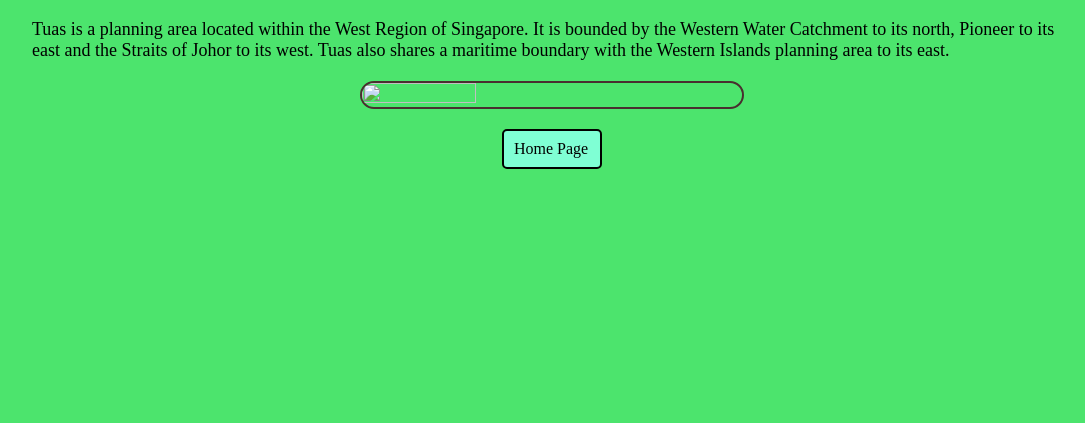
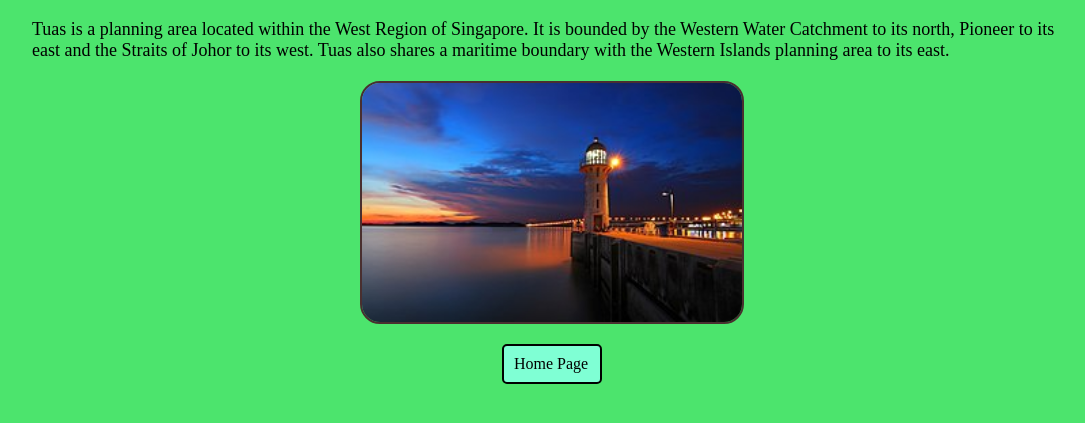
Before and after one commit to Vanmathidhina/Hoverable-Map, a plain HTML site: page tuas.html in a window 1280 px wide. Shown: the part 61-484 px from the top of the page, without its empty margins (96-1181 px from the left). Drawn offline with Linux system fonts and the light colour scheme.

Commit message:
Update tuas.html

```diff
--- a/tuas.html
+++ b/tuas.html
@@ -13,7 +13,7 @@
           It is bounded by the Western Water Catchment to its north, Pioneer to its east and the Straits of Johor to its west.
           Tuas also shares a maritime boundary with the Western Islands planning area to its east.
         </div>
-      <img src="images/tuas.jpg" alt="">
+      <img src="tuas.jpg" alt="">
       <a  class="btn" href="index.html"> Home Page</a>
       <!-- <button class="btn ">Home Page</button>
       <script>
```
